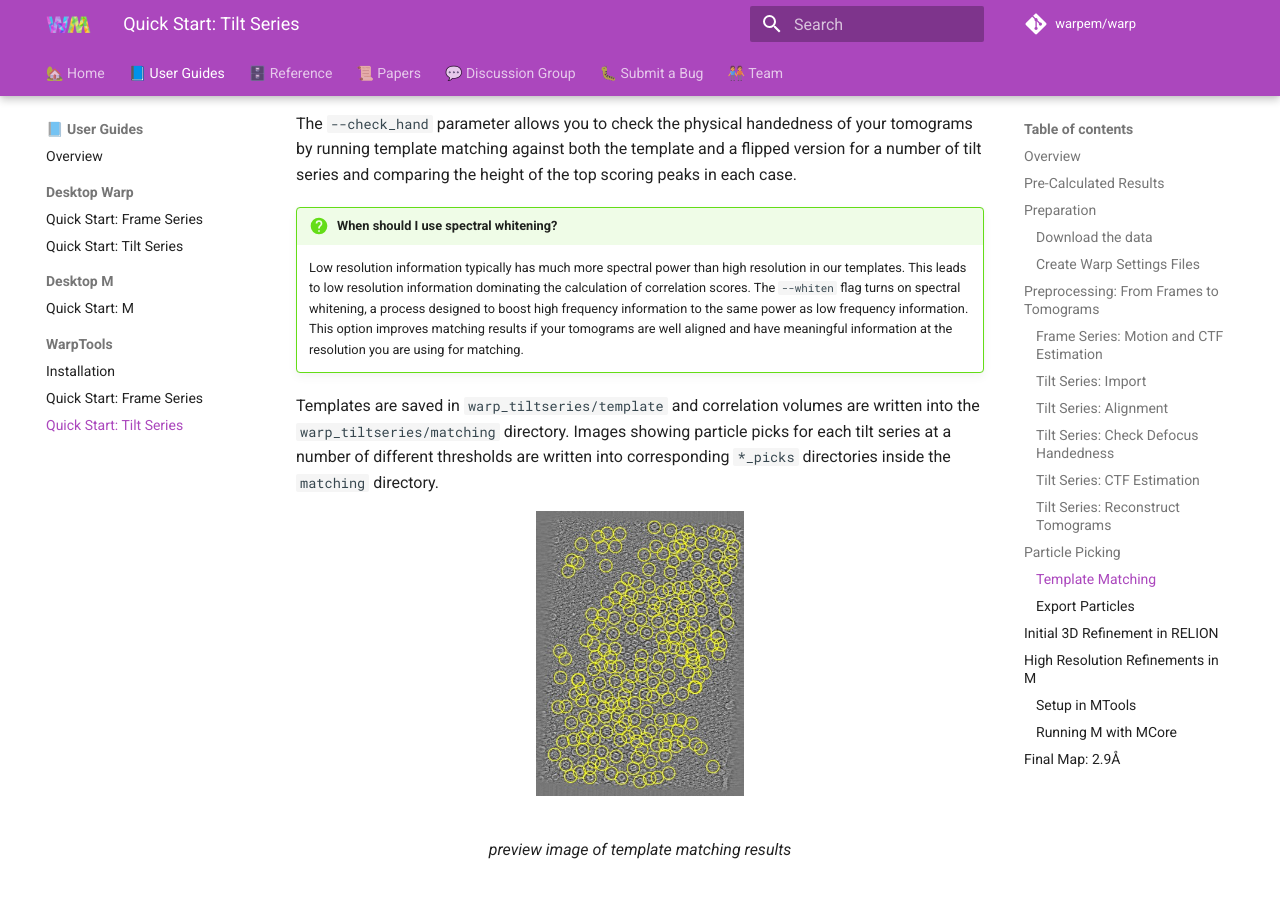
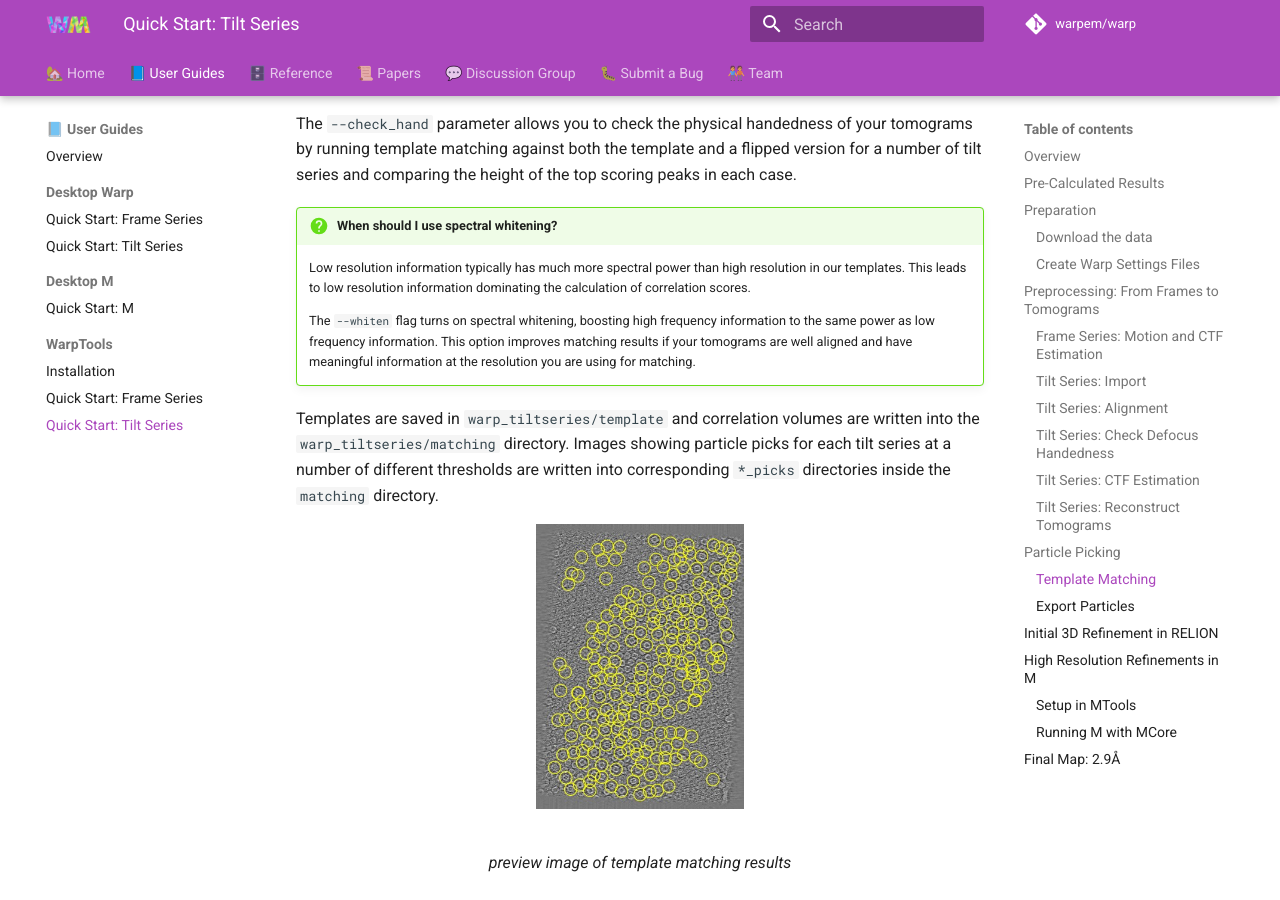
Before and after one commit to warpem/warp, an MkDocs documentation site: the page built from docs/user_guide/warptools/quick_start_warptools_tilt_series.md, in a window 1280 px wide and 900 px high, scrolled down 8409 px. Built offline with MkDocs 1.6.1 and Material for MkDocs 9.7.7, drawn with Linux system fonts in a browser that asks for light colours; emoji names are drawn with the system emoji font; comment, search, counter and statistics services are not loaded.

Commit message:
formatting

```diff
--- a/docs/user_guide/warptools/quick_start_warptools_tilt_series.md
+++ b/docs/user_guide/warptools/quick_start_warptools_tilt_series.md
@@ -873,9 +873,11 @@ case.
 
     Low resolution information typically has much more spectral power than high resolution
     in our templates. This leads to low resolution information dominating the calculation of
-    correlation scores. The `--whiten` flag turns on spectral whitening,
-    a process designed to boost high frequency information to the same power as
-    low frequency information. This option improves matching results if your
+    correlation scores.
+
+    The `--whiten` flag turns on spectral whitening, boosting high frequency information
+    to the same power as low frequency information.
+    This option improves matching results if your
     tomograms are well aligned and have meaningful information at the resolution you are
     using for matching.
 
```
